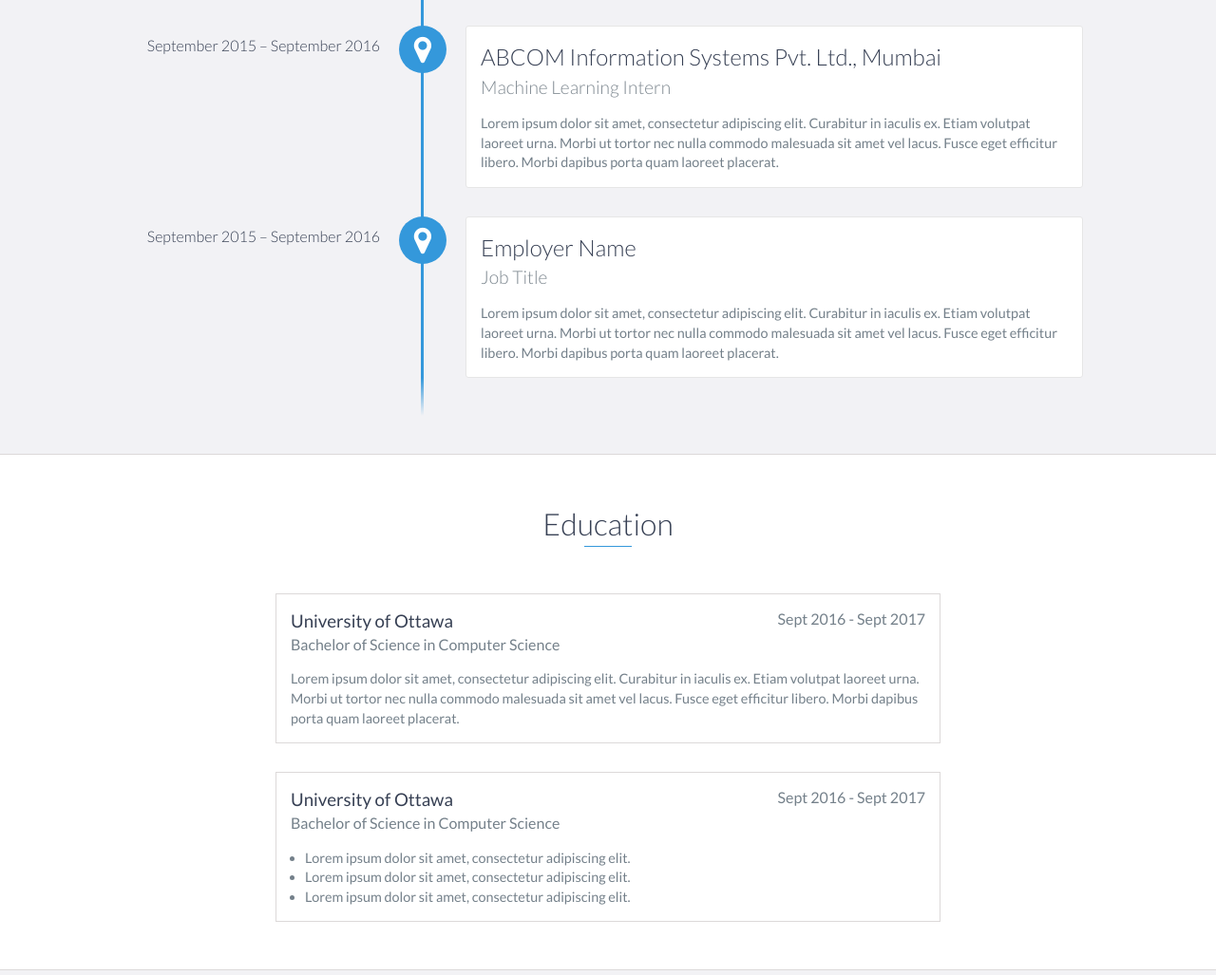
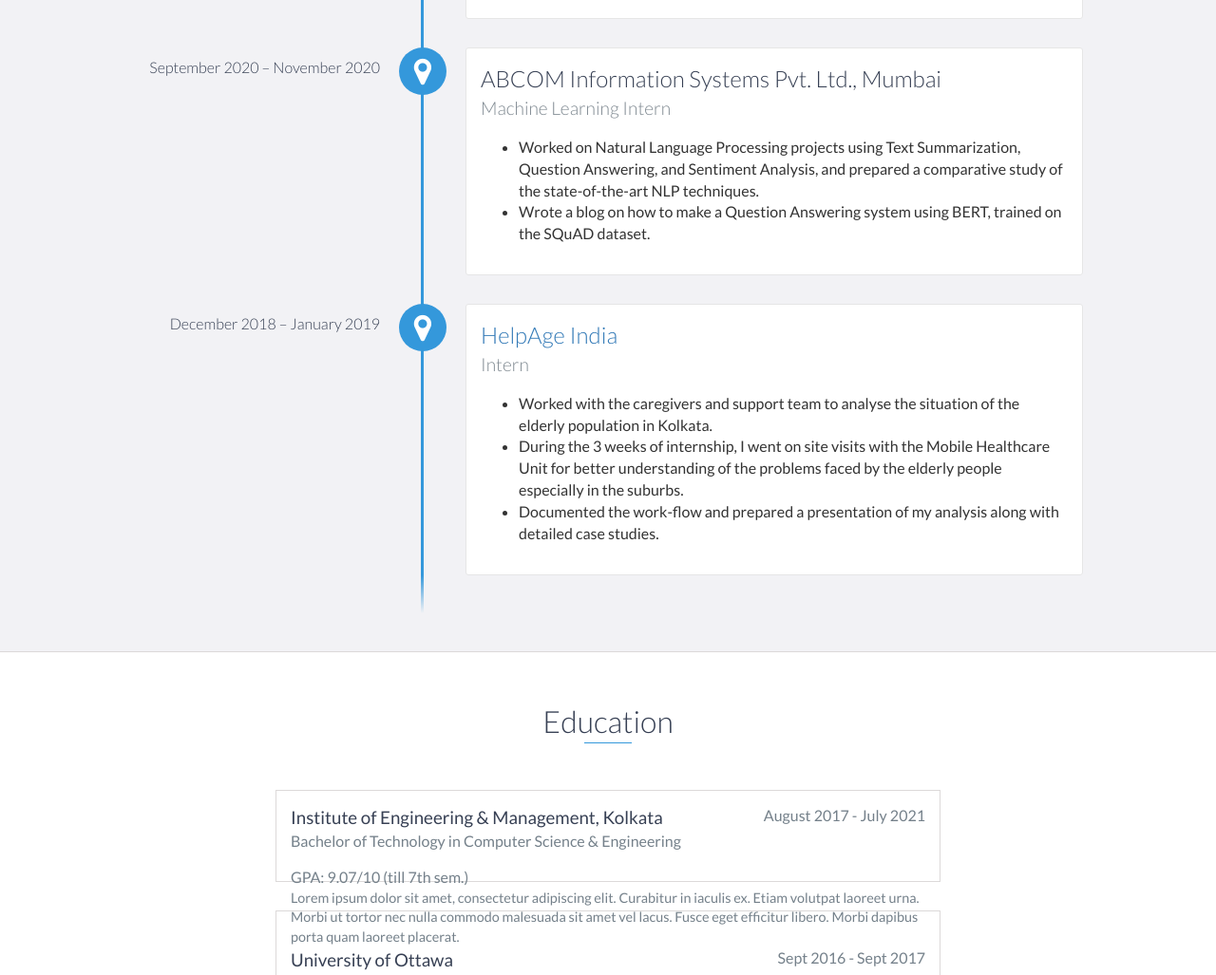
Before and after one commit to swarn4399/resume, a website: page index.html in a window 1280 px wide. Shown: the part 1692-2719 px from the top of the page at 95% size. Drawn offline with nearby package versions, Linux system fonts and the light colour scheme.

Commit message:
Update index.html

```diff
--- a/index.html
+++ b/index.html
@@ -28,7 +28,7 @@
                 <a href="#about">About</a>
             </li>
             <li>
-                <a href="#experience">Experience</a>
+                <a href="#experience">Internships</a>
             </li>
             <li>
                 <a href="#education">Education</a>
@@ -73,8 +73,9 @@
                 </div>
                 <div class="col-md-8">
                     <p>
-                        <p>I&#39;m currently in my fourth (and final) year, studying Computer Science & Engineering at Institute of Engineering & Management(IEM), Kolkata. I will be graduating in June 2021 (expected).</p>
-                    <p>I am fascinated with Deep Learning. I have completed several independent as well as guided projects so far in the domain of Computer Vision, which is my favorite application area of Deep Learning.</p>
+                        <p>I&#39;m a final year  student of Computer Science & Engineering at Institute of Engineering & Management(IEM), Kolkata (affiliated to the Maulana Abul Kalam Azada University of Technology, West Bengal, India).
+				I will be graduating in July 2021 (expected).</p>
+                    <p>I am fascinated with Deep Learning. I have completed several independent as well as guided projects so far in the domain of Computer Vision, which is my favorite application area of Deep Learning.<br></p>
                     <p>I&#39;m looking for a research-oriented internships and part-time roles. Send me an email by clicking
 			<span className="intro-p job-pls"><a href="mailto:swarnabha4399@gmail.com?Subject=Internship%20opportunity" target="_blank">here.</a></span></p>
 
@@ -101,20 +102,23 @@
                       </ul>
             </div>
 
-	    <div data-date="September 2015 – September 2016">
+	    <div data-date="September 2020 – November 2020">
                 <h3>ABCOM Information Systems Pvt. Ltd., Mumbai</h3>
                 <h4>Machine Learning Intern</h4>
-                <p>
-                    Lorem ipsum dolor sit amet, consectetur adipiscing elit. Curabitur in iaculis ex. Etiam volutpat laoreet urna. Morbi ut tortor nec nulla commodo malesuada sit amet vel lacus. Fusce eget efficitur libero. Morbi dapibus porta quam laoreet placerat.
-                </p>
+                <ul className="description">
+                        <li>Worked on Natural Language Processing projects using Text Summarization, Question Answering, and Sentiment Analysis, and prepared a comparative study of the state-of-the-art NLP techniques.</li>
+			<li>Wrote a blog on how to make a Question Answering system using BERT, trained on the SQuAD dataset.</li>
+                      </ul>
             </div>
 
-            <div data-date="September 2015 – September 2016">
-                <h3>Employer Name</h3>
-                <h4>Job Title</h4>
-                <p>
-                    Lorem ipsum dolor sit amet, consectetur adipiscing elit. Curabitur in iaculis ex. Etiam volutpat laoreet urna. Morbi ut tortor nec nulla commodo malesuada sit amet vel lacus. Fusce eget efficitur libero. Morbi dapibus porta quam laoreet placerat.
-                </p>
+            <div data-date="December 2018 – January 2019">
+                <h3><a href="https://www.helpageindia.org/" target="_blank">HelpAge India </a></h3>
+                <h4>Intern</h4>
+                <ul className="description">
+                        <li>Worked with the caregivers and support team to analyse the situation of the elderly population in Kolkata.</li>
+                        <li>During the 3 weeks of internship, I went on site visits with the Mobile Healthcare Unit for better understanding of the problems faced by the elderly people especially in the suburbs.</li>
+                        <li>Documented the work-flow and prepared a presentation of my analysis along with detailed case studies.</li>
+                      </ul>
             </div>
         </div>
     </div>
@@ -123,9 +127,10 @@
     <div id="education">
         <h2 class="heading">Education</h2>
         <div class="education-block">
-            <h3>University of Ottawa</h3>
-            <span class="education-date">Sept 2016 - Sept 2017</span>
-            <h4>Bachelor of Science in Computer Science</h4>
+            <h3>Institute of Engineering & Management, Kolkata</h3>
+            <span class="education-date">August 2017 - July 2021</span>
+            <h4>Bachelor of Technology in Computer Science & Engineering</h4>
+	    <span>GPA: 9.07/10 (till 7th sem.)
             <p>
                 Lorem ipsum dolor sit amet, consectetur adipiscing elit. Curabitur in iaculis ex. Etiam volutpat laoreet urna. Morbi ut tortor nec nulla commodo malesuada sit amet vel lacus. Fusce eget efficitur libero. Morbi dapibus porta quam laoreet placerat.
             </p>
```
